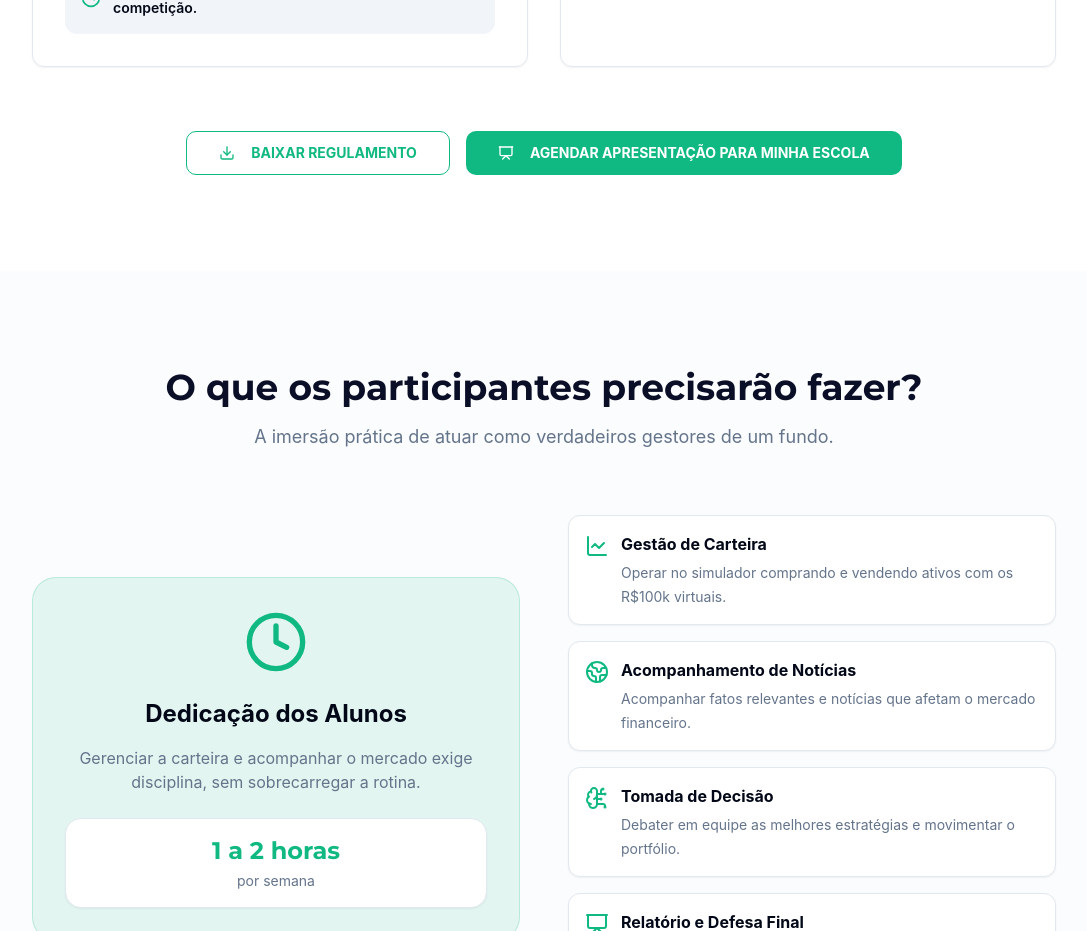
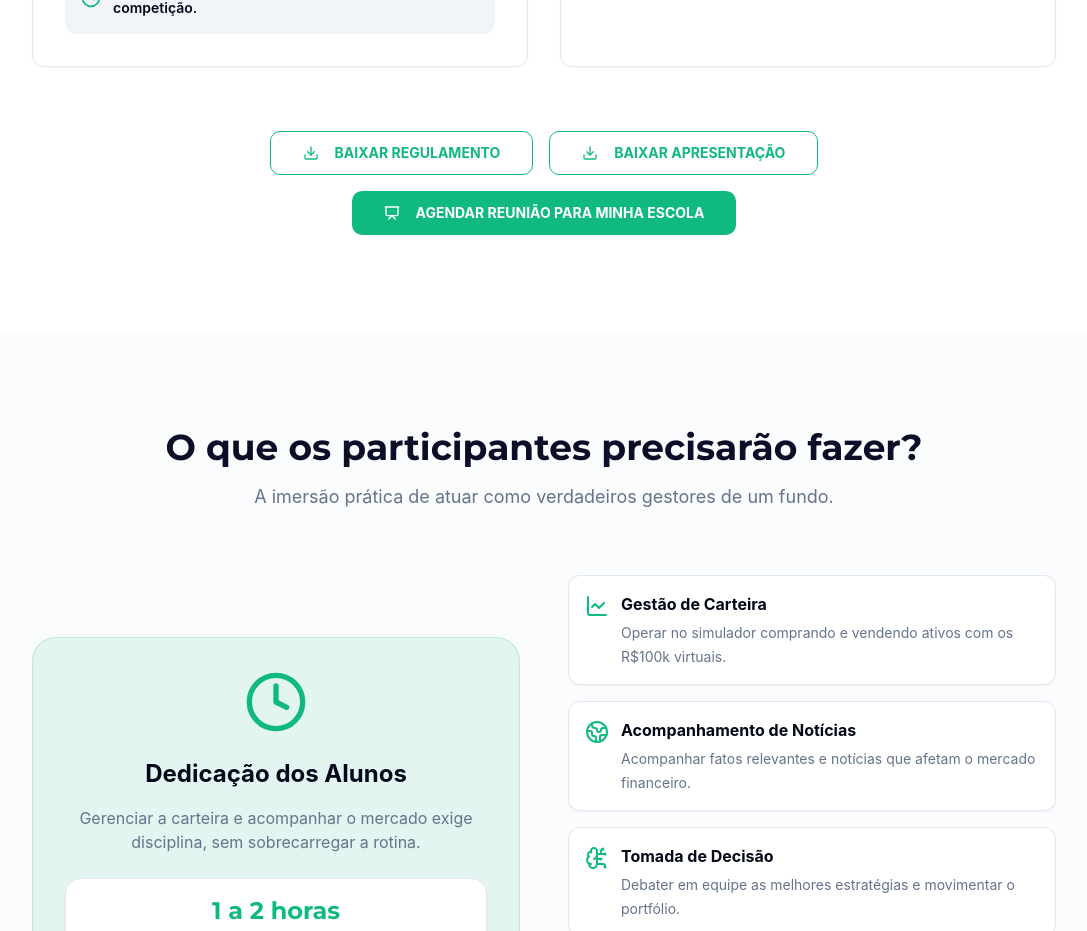
Before and after one commit to pdambr97/desafios-real-grana, a React (Vite) app: page /investor-league in a window 1280 px wide. Shown: the part 2220-3151 px from the top of the page, without its empty margins (96-1183 px from the left). Built offline with nearby package versions, Linux system fonts and the light colour scheme.

Commit message:
Feat: Add presentation download and rename meeting button

```diff
--- a/src/pages/InvestorLeague.tsx
+++ b/src/pages/InvestorLeague.tsx
@@ -331,7 +331,8 @@ export default function InvestorLeague() {
             </Card>
           </div>
 
-          <div className="mt-16 flex flex-col sm:flex-row items-center justify-center gap-4">
+          <div className="mt-16 flex flex-col items-center justify-center gap-4">
+            <div className="flex flex-col sm:flex-row gap-4 w-full sm:w-auto">
               <Button
                 variant="outline"
                 size="lg"
@@ -341,6 +342,16 @@ export default function InvestorLeague() {
                 <Download className="mr-2 w-5 h-5" />
                 BAIXAR REGULAMENTO
               </Button>
+              <Button
+                variant="outline"
+                size="lg"
+                className="w-full sm:w-auto font-bold border-investor text-investor hover:bg-investor hover:text-white"
+                onClick={() => window.open('#', '_blank')}
+              >
+                <Download className="mr-2 w-5 h-5" />
+                BAIXAR APRESENTAÇÃO
+              </Button>
+            </div>
             <Button
               size="lg"
               className="w-full sm:w-auto font-bold bg-investor text-white hover:bg-investor/90"
@@ -352,7 +363,7 @@ export default function InvestorLeague() {
               }
             >
               <Presentation className="mr-2 w-5 h-5" />
-              AGENDAR APRESENTAÇÃO PARA MINHA ESCOLA
+              AGENDAR REUNIÃO PARA MINHA ESCOLA
             </Button>
           </div>
         </div>
```
Also changed, not shown: .skip.config.json. Lines whose indentation alone changed are shown as unchanged.
